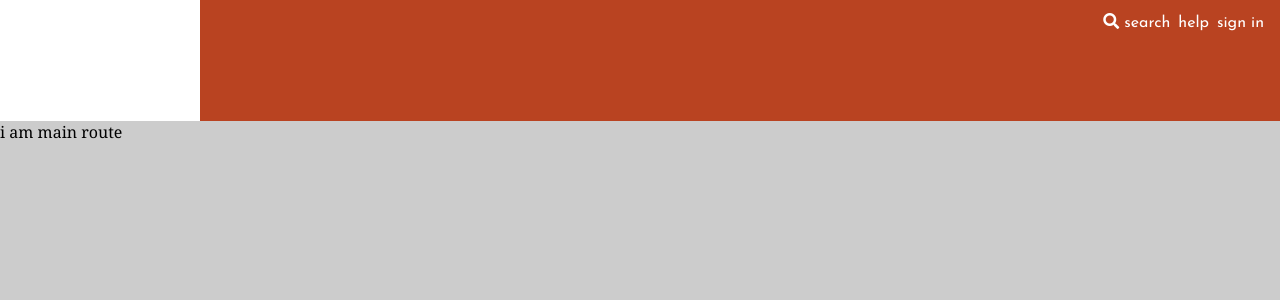
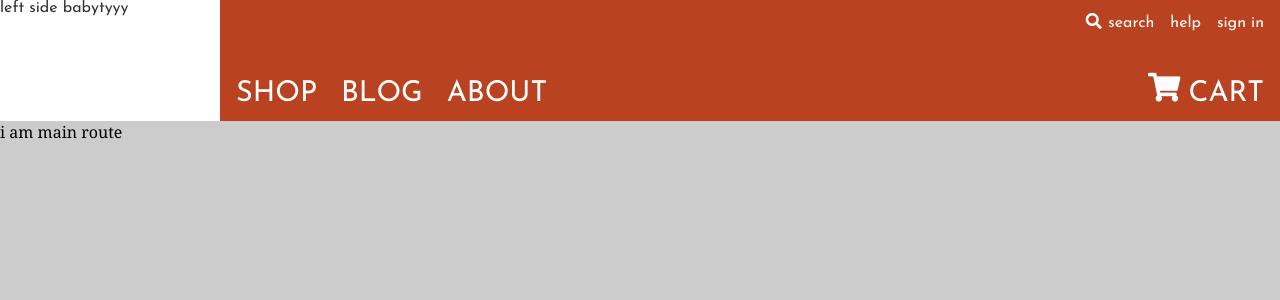
Before and after one commit to BrianDorado/Book-retail, a React (Create React App) app: page / in a window 1280 px wide. Shown: the top 300 px of the page. Built offline with nearby package versions, Linux system fonts and the light colour scheme.

Commit message:
nav right side styling

```diff
--- a/src/components/nav/Nav.jsx
+++ b/src/components/nav/Nav.jsx
@@ -3,16 +3,25 @@ import React from 'react';
 export default props => {
   return (
     <div className="nav-component">
-      <div className="nav-left" />
+      <div className="nav-left" >left side babytyyy</div>
       <div className="nav-right">
-        <div>
-          <span>
-            <i className="fas fa-search" /> search
-          </span>
+        <div className="top-of-nav"> {/*first child*/}
+          <i className="fas fa-search" />
+          <span>search</span>
           <span>help</span>
           <span>sign in</span>
         </div>
-        <div />
+        <div className='bottom-of-nav'>  {/*second child*/}
+          <div>
+              <span>SHOP</span>
+              <span>BLOG</span>
+              <span>ABOUT</span>
+          </div>
+          <div>
+              <i className="fas fa-shopping-cart"></i>
+              <span>CART</span>
+          </div>
+        </div>
       </div>
     </div>
   );
--- a/src/components/nav/_nav.sass
+++ b/src/components/nav/_nav.sass
@@ -3,22 +3,58 @@
     font-family: 'Josefin Sans', sans-serif
     color: #fff
     display: flex
+    i, span
+        cursor: pointer
     .nav-left
-        width: 200px
+        width: 220px
         background: #fff
+        color: #333
+
+
     .nav-right
         background: #b94321
         flex: 1 1 auto
         padding: .8rem 1rem
         display: flex
         flex-direction: column
-        div:first-child
+        div.top-of-nav
             align-self: flex-end
             span
-                margin-left: .5rem
-                border-bottom: 2px solid transparent
+                margin-right: 1rem
+                border-bottom: 1px solid transparent
                 transition: border .25s
                 cursor: pointer
-            span:hover
-                border-color: #fff
-        div:nth-child(2)
+                padding-bottom: .15rem
+                &:hover
+                    border-color: #fff
+                &:last-child
+                    margin: 0
+            i
+                transition: opacity .25s
+                opacity: 1
+                margin-right: .4rem
+                cursor: pointer
+            i:hover
+                opacity: .3
+
+        div.bottom-of-nav
+            height: 100%
+            display: flex
+            align-items: flex-end
+            justify-content: space-between
+            font-size: 1.8rem
+            div
+                span
+                    border-bottom: 2px solid transparent
+                    transition: border .25s
+                span:hover
+                    border-color: currentColor
+                &:first-child
+                    text-align: left
+                    span
+                        margin-right: 1.5rem
+                &:nth-child(2)
+                    text-align: right
+                    i
+                        vertical-align: 3px
+                        margin-right: .5rem
--- a/src/main.css
+++ b/src/main.css
@@ -12,24 +12,57 @@ html {
   font-family: 'Josefin Sans', sans-serif;
   color: #fff;
   display: flex; }
+  .nav-component i, .nav-component span {
+    cursor: pointer; }
   .nav-component .nav-left {
-    width: 200px;
-    background: #fff; }
+    width: 220px;
+    background: #fff;
+    color: #333; }
   .nav-component .nav-right {
     background: #b94321;
     flex: 1 1 auto;
     padding: .8rem 1rem;
     display: flex;
     flex-direction: column; }
-    .nav-component .nav-right div:first-child {
+    .nav-component .nav-right div.top-of-nav {
       align-self: flex-end; }
-      .nav-component .nav-right div:first-child span {
-        margin-left: .5rem;
+      .nav-component .nav-right div.top-of-nav span {
+        margin-right: 1rem;
+        border-bottom: 1px solid transparent;
+        transition: border .25s;
+        cursor: pointer;
+        padding-bottom: .15rem; }
+        .nav-component .nav-right div.top-of-nav span:hover {
+          border-color: #fff; }
+        .nav-component .nav-right div.top-of-nav span:last-child {
+          margin: 0; }
+      .nav-component .nav-right div.top-of-nav i {
+        transition: opacity .25s;
+        opacity: 1;
+        margin-right: .4rem;
+        cursor: pointer; }
+      .nav-component .nav-right div.top-of-nav i:hover {
+        opacity: .3; }
+    .nav-component .nav-right div.bottom-of-nav {
+      height: 100%;
+      display: flex;
+      align-items: flex-end;
+      justify-content: space-between;
+      font-size: 1.8rem; }
+      .nav-component .nav-right div.bottom-of-nav div span {
         border-bottom: 2px solid transparent;
-        transition: border .25s;
-        cursor: pointer; }
-      .nav-component .nav-right div:first-child span:hover {
-        border-color: #fff; }
+        transition: border .25s; }
+      .nav-component .nav-right div.bottom-of-nav div span:hover {
+        border-color: currentColor; }
+      .nav-component .nav-right div.bottom-of-nav div:first-child {
+        text-align: left; }
+        .nav-component .nav-right div.bottom-of-nav div:first-child span {
+          margin-right: 1.5rem; }
+      .nav-component .nav-right div.bottom-of-nav div:nth-child(2) {
+        text-align: right; }
+        .nav-component .nav-right div.bottom-of-nav div:nth-child(2) i {
+          vertical-align: 3px;
+          margin-right: .5rem; }
 
 .App {
   display: flex;
```
